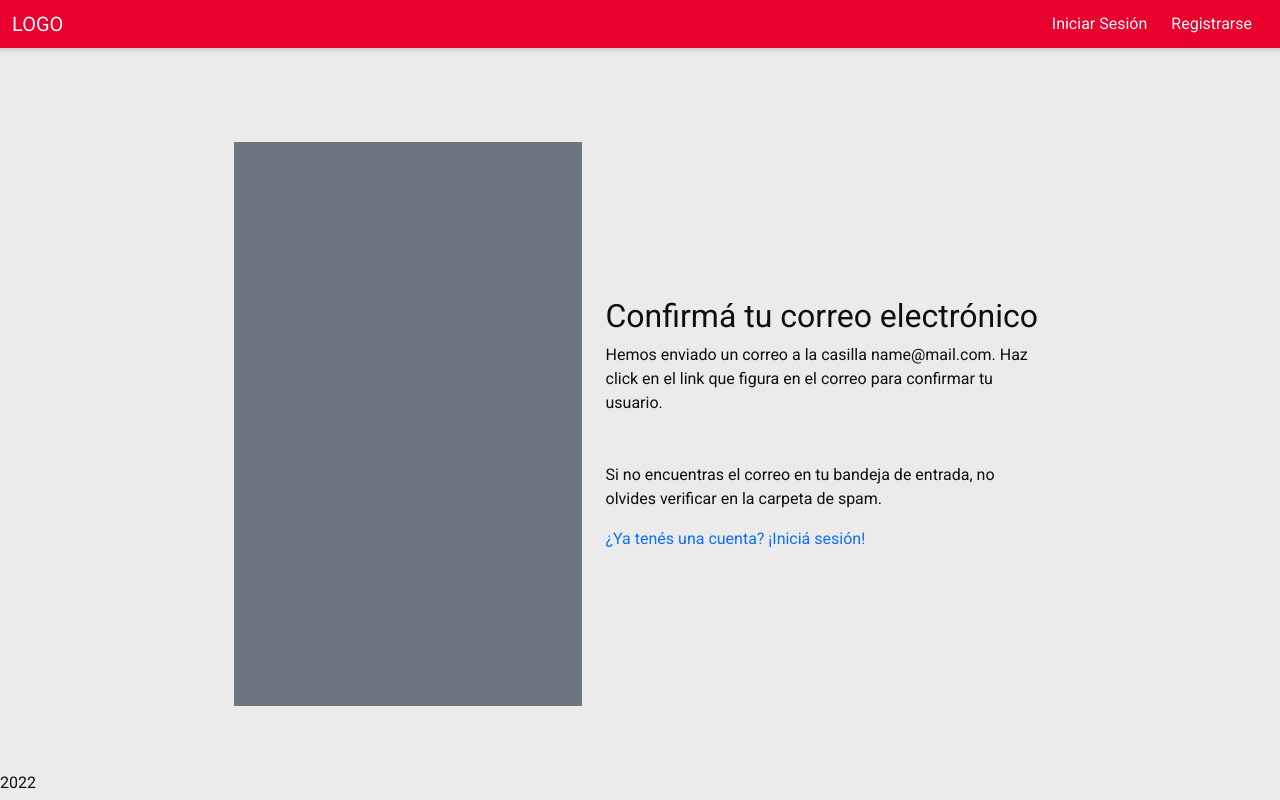
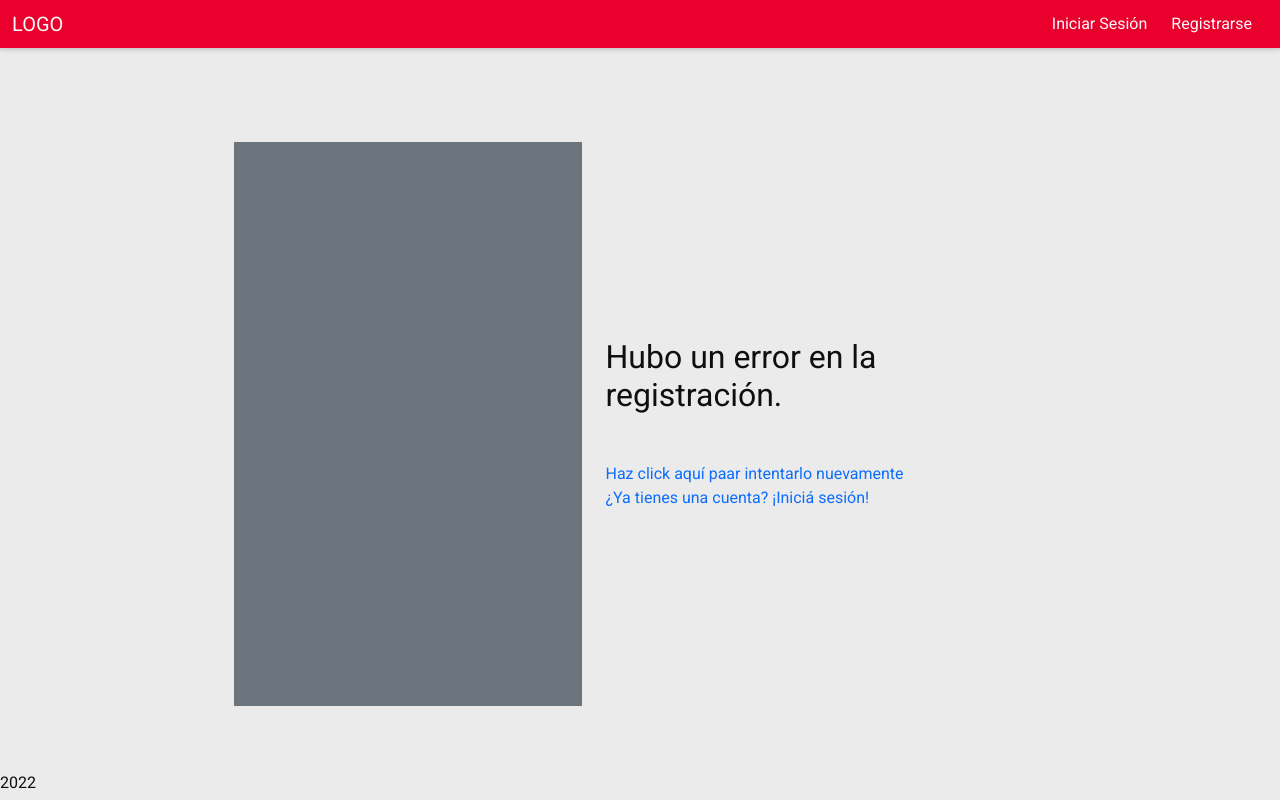
Before and after one commit to eamanu/portal_pacientes_lr_frontend, a React (Create React App) app: page /verificacion in a window 1280 px wide. Built offline with nearby package versions, Linux system fonts and the light colour scheme.

Commit message:
adding react-hook-form

```diff
--- a/src/pages/AvisoVerificacion/AvisoVerificacion.jsx
+++ b/src/pages/AvisoVerificacion/AvisoVerificacion.jsx
@@ -1,7 +1,10 @@
-import { Container, Row, Col} from 'react-bootstrap';
+import { Container, Row, Col } from 'react-bootstrap';
 import { Link } from 'react-router-dom';
+import useAuth from '../../hooks/useAuth';
 
 function AvisoVerificacion() {
+    const auth = useAuth();
+
     return (
         <Container className='h-100 d-flex align-items-center justify-content-center'>
             {/* <h1>Iniciar Sesión</h1> */}
@@ -10,10 +13,19 @@ function AvisoVerificacion() {
                     <div className='w-100 h-100 bg-secondary'></div>
                 </Col>
                 <Col xs={8} sm={7} lg={5}>
-                    <h2>Confirmá tu correo electrónico</h2>
-                    <p className='mb-5'>Hemos enviado un correo a la casilla name@mail.com. Haz click en el link que figura en el correo para confirmar tu usuario.</p>
-                    <p>Si no encuentras el correo en tu bandeja de entrada, no olvides verificar en la carpeta de spam.</p>
-                    <Link to="/login">¿Ya tenés una cuenta? ¡Iniciá sesión!</Link>
+                    {auth.newUser ? <>
+                        <h2>Confirmá tu correo electrónico</h2>
+                        <p className='mb-5'>Hemos enviado un correo a la casilla {auth.newUser.email} Haz click en el link que figura en el correo para confirmar tu usuario.</p>
+                        <p>Si no encuentras el correo en tu bandeja de entrada, no olvides verificar en la carpeta de spam.</p>
+                        <Link to="/login">¿Ya tenés una cuenta? ¡Iniciá sesión!</Link>
+                    </> :
+                        <>
+                            <h2 className='mb-5'>Hubo un error en la registración.</h2>
+                            <Link to="/register">Haz click aquí paar intentarlo nuevamente</Link>
+                            <br></br>
+                            <Link to="/login">¿Ya tienes una cuenta? ¡Iniciá sesión!</Link>
+                        </>
+                    }
                 </Col>
             </Row>
         </Container>
```
